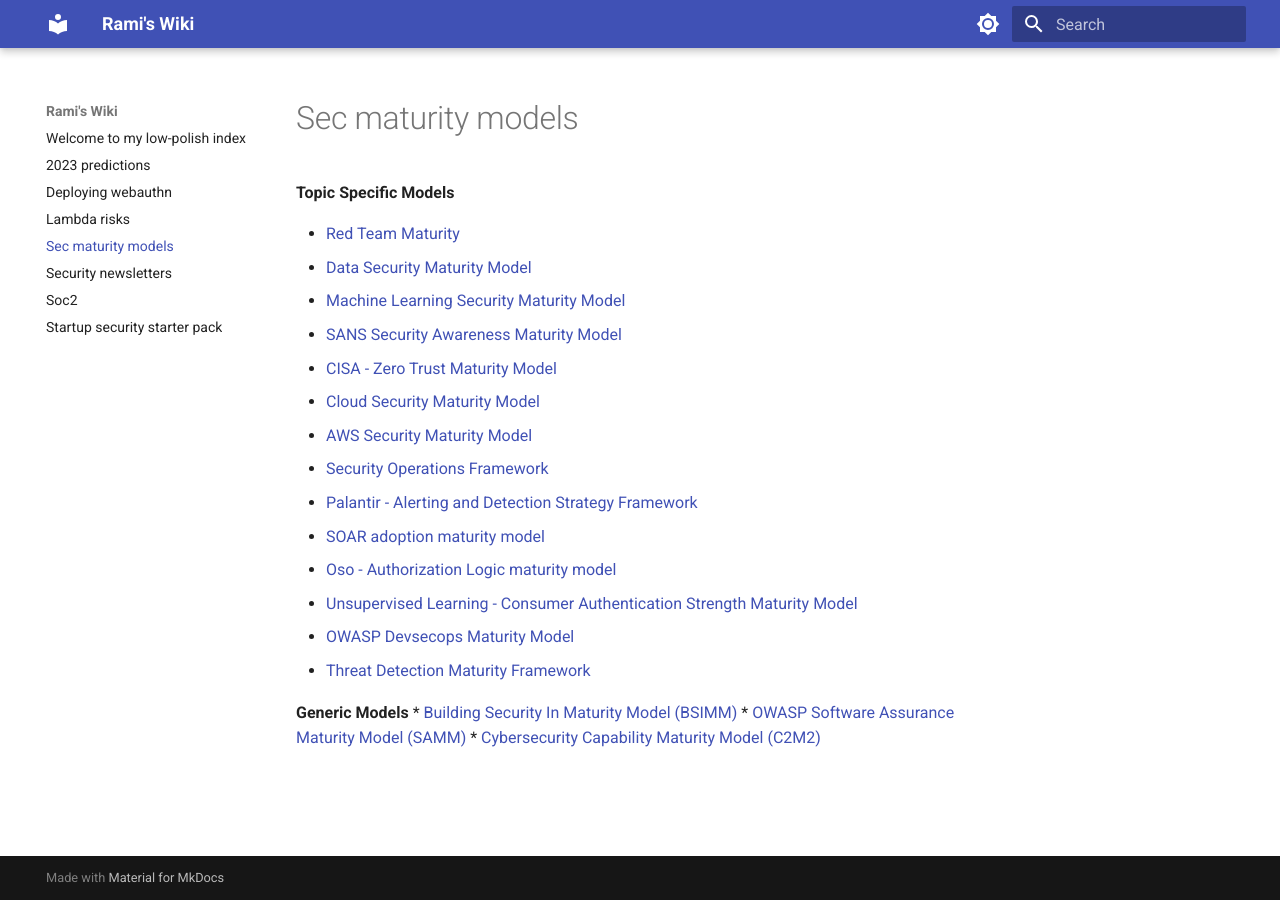
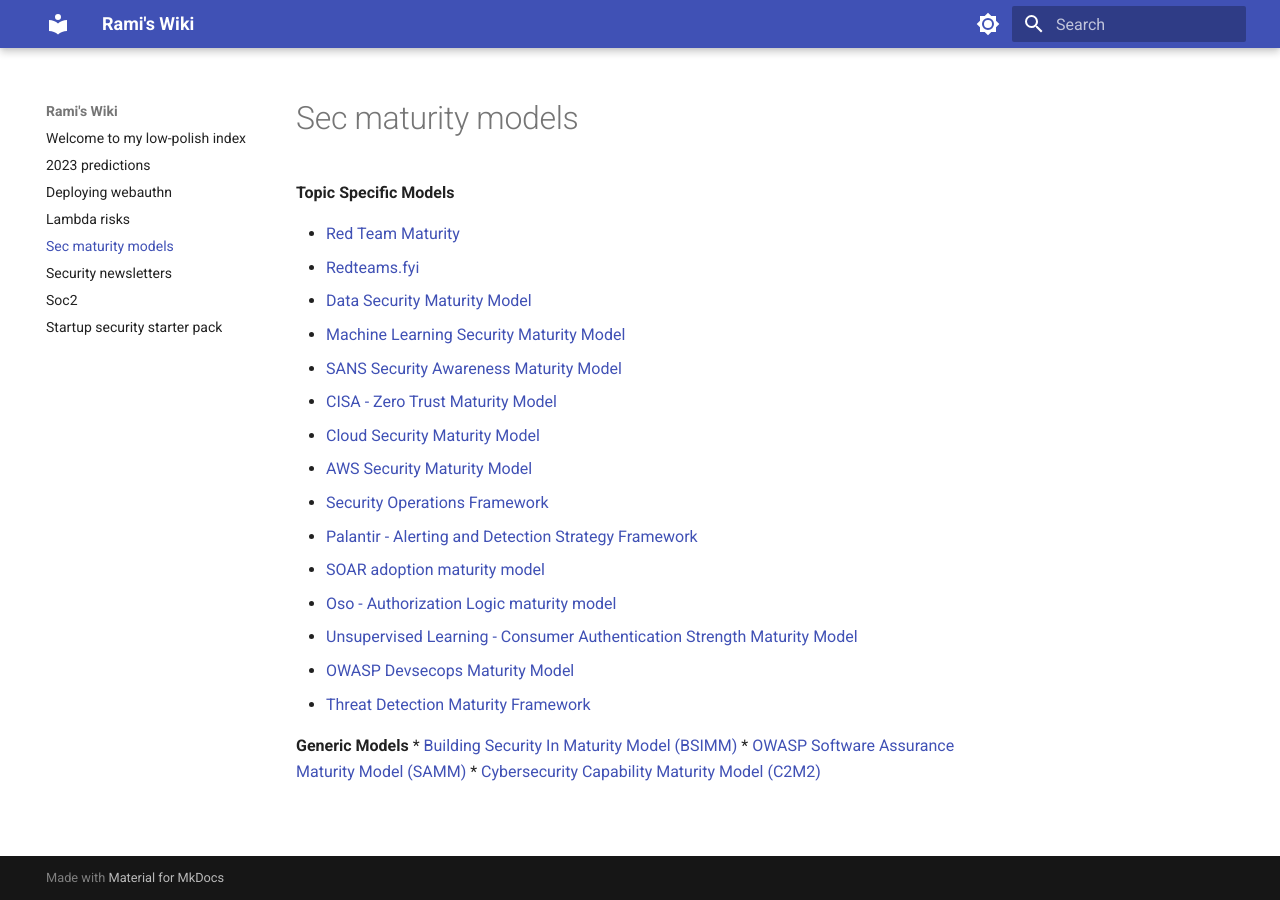
Before and after one commit to ramimac/wiki, an MkDocs documentation site: the page built from docs/sec-maturity-models.md, in a window 1280 px wide. Built offline with MkDocs 1.6.1 and Material for MkDocs 9.7.7, drawn with Linux system fonts in a browser that asks for light colours.

Commit message:
redteams.fyi

```diff
--- a/docs/sec-maturity-models.md
+++ b/docs/sec-maturity-models.md
@@ -5,6 +5,7 @@
 **Topic Specific Models**
 
 * [Red Team Maturity](https://www.redteammaturity.com/)
+* [Redteams.fyi](https://www.redteams.fyi/)
 * [Data Security Maturity Model](https://www.datasecurity.org/)
 * [Machine Learning Security Maturity Model](https://arxiv.org/pdf/2306.16127.pdf)
 * [SANS Security Awareness Maturity Model](https://www.sans.org/security-awareness-training/resources/maturity-model/)
```
